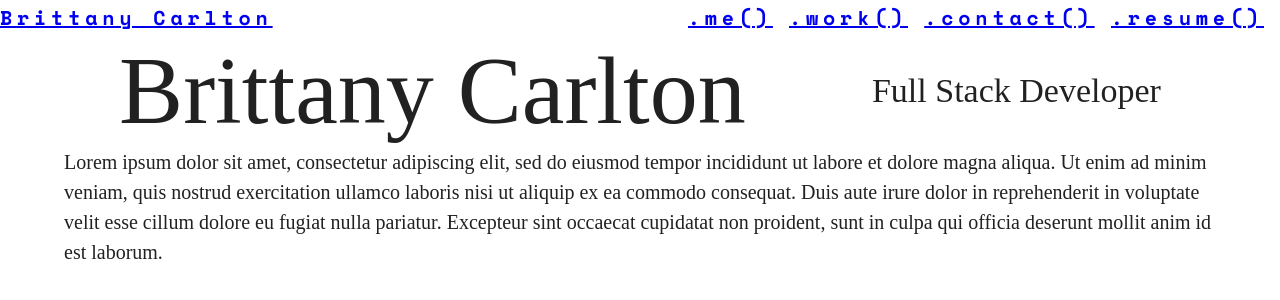
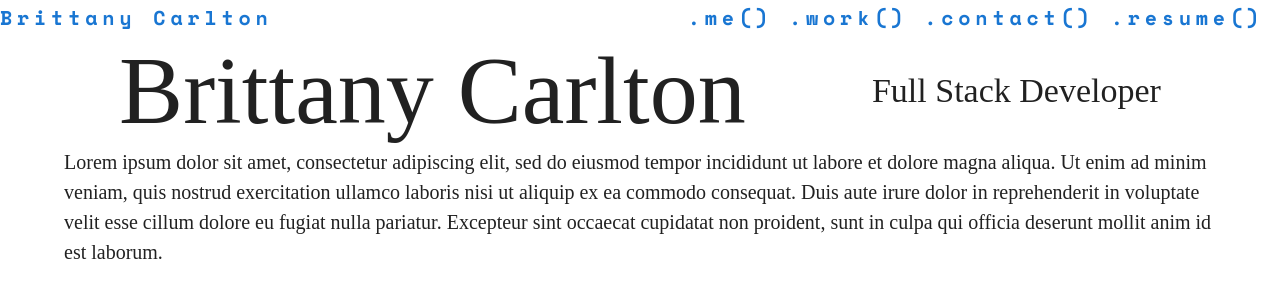
Before and after one commit to devBritt/britt-carlton-portfolio, a React (Create React App) app: page / in a window 1280 px wide. Shown: the top 300 px of the page. Built offline with nearby package versions, Linux system fonts and the light colour scheme; a web font is replaced by a local one.

Commit message:
Update nav to use MUI link with react-router

```diff
--- a/src/components/header/index.js
+++ b/src/components/header/index.js
@@ -1,5 +1,5 @@
-import { Grid, Typography } from '@mui/material';
-import { Link } from 'react-router-dom';
+import { Grid, Typography, Link } from '@mui/material';
+import { Link as RouterLink } from 'react-router-dom';
 
 const Header = () => {
     return (
@@ -22,7 +22,13 @@
                     color: 'inherit',
                     }}
                 >
-                    <Link to={'/'}>Brittany Carlton</Link>
+                    <Link
+                        component={RouterLink}
+                        to={'/'}
+                        underline={'none'}
+                    >
+                        Brittany Carlton
+                    </Link>
                 </Typography>
             </Grid>
 
@@ -44,7 +50,13 @@
                         color: 'inherit',
                         }}
                     >
-                        <Link to={'/'}>{'.me()'}</Link>
+                        <Link
+                            component={RouterLink}
+                            to={'/'}
+                            underline={'none'}
+                        >
+                            {'.me()'}
+                        </Link>
                     </Typography>
                 </Grid>
                 <Grid item xs={'auto'}>
@@ -58,7 +70,13 @@
                         color: 'inherit',
                         }}
                     >
-                        <Link to={'/work'}>{'.work()'}</Link>
+                        <Link
+                            component={RouterLink}
+                            to={'/work'}
+                            underline={'none'}
+                        >
+                            {'.work()'}
+                        </Link>
                     </Typography>
                 </Grid>
                 <Grid item xs={'auto'}>
@@ -72,7 +90,13 @@
                         color: 'inherit',
                         }}
                     >
-                        <Link to={'/contact'}>{'.contact()'}</Link>
+                        <Link
+                            component={RouterLink}
+                            to={'/contact'}
+                            underline={'none'}
+                        >
+                            {'.contact()'}
+                        </Link>
                     </Typography>
                 </Grid>
                 <Grid item xs={'auto'}>
@@ -86,7 +110,13 @@
                         color: 'inherit',
                         }}
                     >
-                        <Link to={'/resume'}>{'.resume()'}</Link>
+                        <Link
+                            component={RouterLink}
+                            to={'/resume'}
+                            underline={'none'}
+                        >
+                            {'.resume()'}
+                        </Link>
                     </Typography>
                 </Grid>
             </Grid>
```
